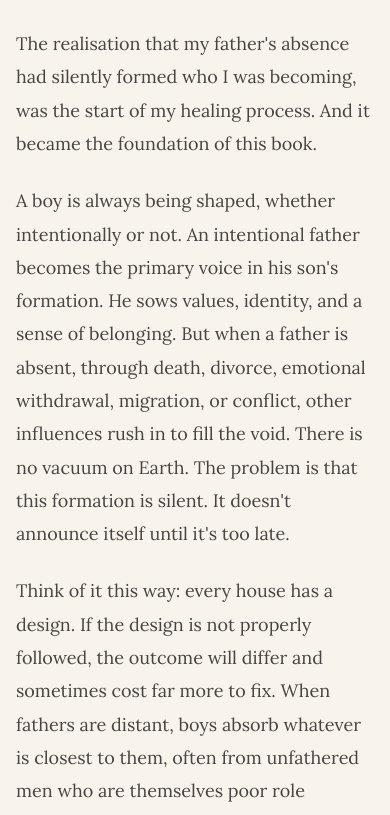
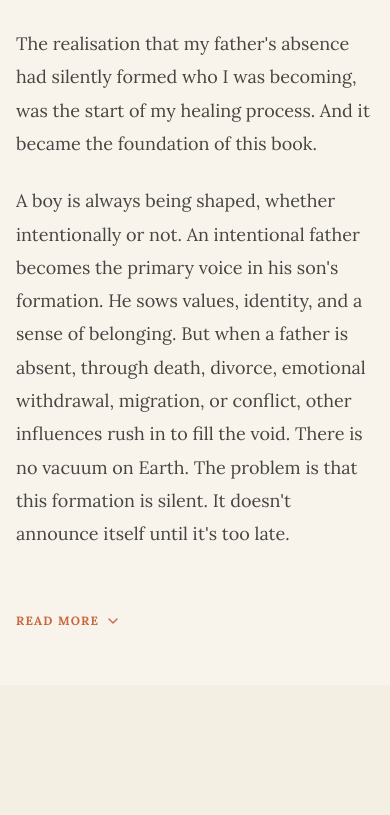
Before and after one commit to conditassociatesltd-gif/purposeful-builder, a Next.js app in the folder purposeful-builder/: page /book in a window 390 px wide. Shown: the part 3815-4630 px from the top of the page. After the commit the page ends 4500 px from the top, so only its background shows below. Built offline with nearby package versions, Linux system fonts and the light colour scheme.

Commit message:
feat: add mobile read more/less toggle to Formed in Silence

```diff
--- a/purposeful-builder/app/book/page.tsx
+++ b/purposeful-builder/app/book/page.tsx
@@ -6,7 +6,8 @@ import Image from "next/image";
 import { ArrowLeft, BookOpen, Bell, ChevronDown, ChevronUp } from "lucide-react";
 
 export default function BookPage() {
-  const [isExpanded, setIsExpanded] = useState(false);
+  const [isExpandedAddictions, setIsExpandedAddictions] = useState(false);
+  const [isExpandedSilence, setIsExpandedSilence] = useState(false);
 
   return (
     <main className="min-h-screen" style={{ background: "var(--parchment)", color: "var(--ink)" }}>
@@ -134,10 +135,10 @@ export default function BookPage() {
               <p>Back then, I thought the things that would shape my life would happen in the classroom. I thought my future would be decided only by the lessons I learned, the books I read, and the exams I passed.</p>
               <p className="font-bold text-lg">I was wrong.</p>
 
-              {/* Second half: smoothly revealed when isExpanded is true */}
+              {/* Second half: smoothly revealed when isExpandedAddictions is true */}
               <div
                 className={`space-y-5 transition-all duration-500 ease-in-out overflow-hidden ${
-                  isExpanded ? "max-h-[2000px] opacity-100" : "max-h-0 opacity-0"
+                  isExpandedAddictions ? "max-h-[2000px] opacity-100" : "max-h-0 opacity-0"
                 }`}
               >
                 <p>One sunny afternoon, I got back from school and saw something I was never meant to see. When no one else was looking, something in my own living room that had nothing to do with textbooks, teachers, or the bright future everyone around me expected me to have entered my life.</p>
@@ -151,10 +152,10 @@ export default function BookPage() {
               <div className="pt-2">
                 <button
                   type="button"
-                  onClick={() => setIsExpanded(!isExpanded)}
+                  onClick={() => setIsExpandedAddictions(!isExpandedAddictions)}
                   className="inline-flex items-center gap-1.5 text-xs font-bold uppercase tracking-widest text-[#c4572a] hover:opacity-80 py-2 transition-colors cursor-pointer"
                 >
-                  {isExpanded ? (
+                  {isExpandedAddictions ? (
                     <>
                       <span>Read Less</span>
                       <ChevronUp size={16} />
@@ -228,7 +229,9 @@ export default function BookPage() {
               Work In Progress
             </div>
             <h2 className="font-serif text-3xl sm:text-4xl md:text-5xl mb-4 sm:mb-6">Formed in Silence</h2>
-            <div className="prose max-w-none space-y-5 sm:space-y-6 text-base sm:text-lg leading-relaxed opacity-90 font-serif">
+
+            {/* Desktop View: Full Extract */}
+            <div className="hidden md:block prose max-w-none space-y-5 sm:space-y-6 text-base sm:text-lg leading-relaxed opacity-90 font-serif">
               <p className="text-2xl sm:text-3xl font-serif opacity-60 italic mb-6 sm:mb-8">"Some of the most important things that shape us are the things no one sees."</p>
               <p>I lost my father when I was very young, at an age when I didn't understand what his death would mean for the rest of my life. His presence had offered comfort and joy. His absence created an emptiness and a longing that stayed with me, quietly shaping patterns, reactions, and emotions I couldn't trace back to their source for years.</p>
               <p>The realisation that my father's absence had silently formed who I was becoming, was the start of my healing process. And it became the foundation of this book.</p>
@@ -241,6 +244,50 @@ export default function BookPage() {
               <p>A healed man can offer what was missing to him and leave a good inheritance for the next generation.</p>
               <p className="text-2xl font-serif italic opacity-70 mt-8 text-[#c4572a]">The next generation should inherit something better than you did.</p>
             </div>
+
+            {/* Mobile View: Collapsible Extract with Read More / Read Less */}
+            <div className="md:hidden prose max-w-none space-y-5 text-base leading-relaxed opacity-90 font-serif">
+              <p className="text-2xl font-serif opacity-60 italic mb-6">"Some of the most important things that shape us are the things no one sees."</p>
+              <p>I lost my father when I was very young, at an age when I didn't understand what his death would mean for the rest of my life. His presence had offered comfort and joy. His absence created an emptiness and a longing that stayed with me, quietly shaping patterns, reactions, and emotions I couldn't trace back to their source for years.</p>
+              <p>The realisation that my father's absence had silently formed who I was becoming, was the start of my healing process. And it became the foundation of this book.</p>
+              <p>A boy is always being shaped, whether intentionally or not. An intentional father becomes the primary voice in his son's formation. He sows values, identity, and a sense of belonging. But when a father is absent, through death, divorce, emotional withdrawal, migration, or conflict, other influences rush in to fill the void. There is no vacuum on Earth. The problem is that this formation is silent. It doesn't announce itself until it's too late.</p>
+
+              {/* Second half: revealed on toggle */}
+              <div
+                className={`space-y-5 transition-all duration-500 ease-in-out overflow-hidden ${
+                  isExpandedSilence ? "max-h-[2500px] opacity-100" : "max-h-0 opacity-0"
+                }`}
+              >
+                <p>Think of it this way: every house has a design. If the design is not properly followed, the outcome will differ and sometimes cost far more to fix. When fathers are distant, boys absorb whatever is closest to them, often from unfathered men who are themselves poor role models. Social media fills the remaining gaps, offering twisted identities in exchange for validation. The boy is simply seeking connection, significance, and belonging. If he doesn't find it from his father, he will find it elsewhere.</p>
+                <p>This boy grows into a man without knowing what his environment planted in him. His reactions, fears, and patterns in relationships, business, and leadership, even though they feel natural, were seeds sown while he slept.</p>
+                <p>But here is the part that is often missed: fatherlessness is not always an empty chair at dinner. In Nigeria, where I was raised, over 70% of children grow up with both parents physically present. Yet many of these boys are still deprived of their father's love. A man can sleep under the same roof, provide financially, and discipline his children, yet never once ask his son how he is feeling. That is the invisible fatherlessness this book addresses.</p>
+                <p>The men these boys become are men I have lived among and worked with. I have observed the same patterns repeating: approval addiction, people-pleasing, and a relentless pursuit of money, power, or fame that provides temporary relief before the depression returns. They recognise a problem within their soul, but since they cannot name it, they seek new distractions.</p>
+                <p><strong>Formed in Silence</strong> is written for these men. It aims to help you see the silent things that formed you, understand how they continue to influence how you think, love, and lead, and show you how to navigate them and seek healing. Because weeds can be uprooted and good seeds planted in their place.</p>
+                <p>A healed man can offer what was missing to him and leave a good inheritance for the next generation.</p>
+                <p className="text-xl font-serif italic opacity-70 mt-6 text-[#c4572a]">The next generation should inherit something better than you did.</p>
+              </div>
+
+              {/* Read More / Read Less Toggle Button */}
+              <div className="pt-2">
+                <button
+                  type="button"
+                  onClick={() => setIsExpandedSilence(!isExpandedSilence)}
+                  className="inline-flex items-center gap-1.5 text-xs font-bold uppercase tracking-widest text-[#c4572a] hover:opacity-80 py-2 transition-colors cursor-pointer"
+                >
+                  {isExpandedSilence ? (
+                    <>
+                      <span>Read Less</span>
+                      <ChevronUp size={16} />
+                    </>
+                  ) : (
+                    <>
+                      <span>Read More</span>
+                      <ChevronDown size={16} />
+                    </>
+                  )}
+                </button>
+              </div>
+            </div>
           </div>
         </div>
       </section>
```
